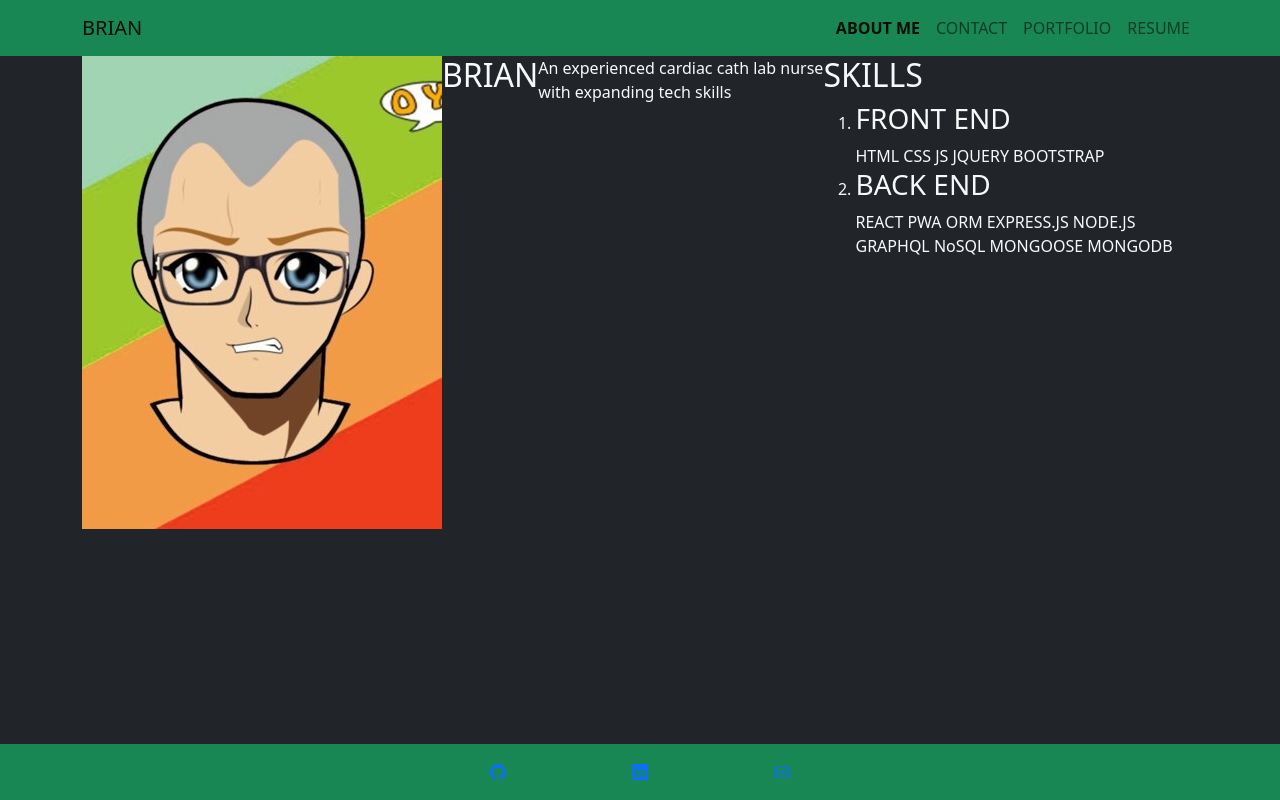
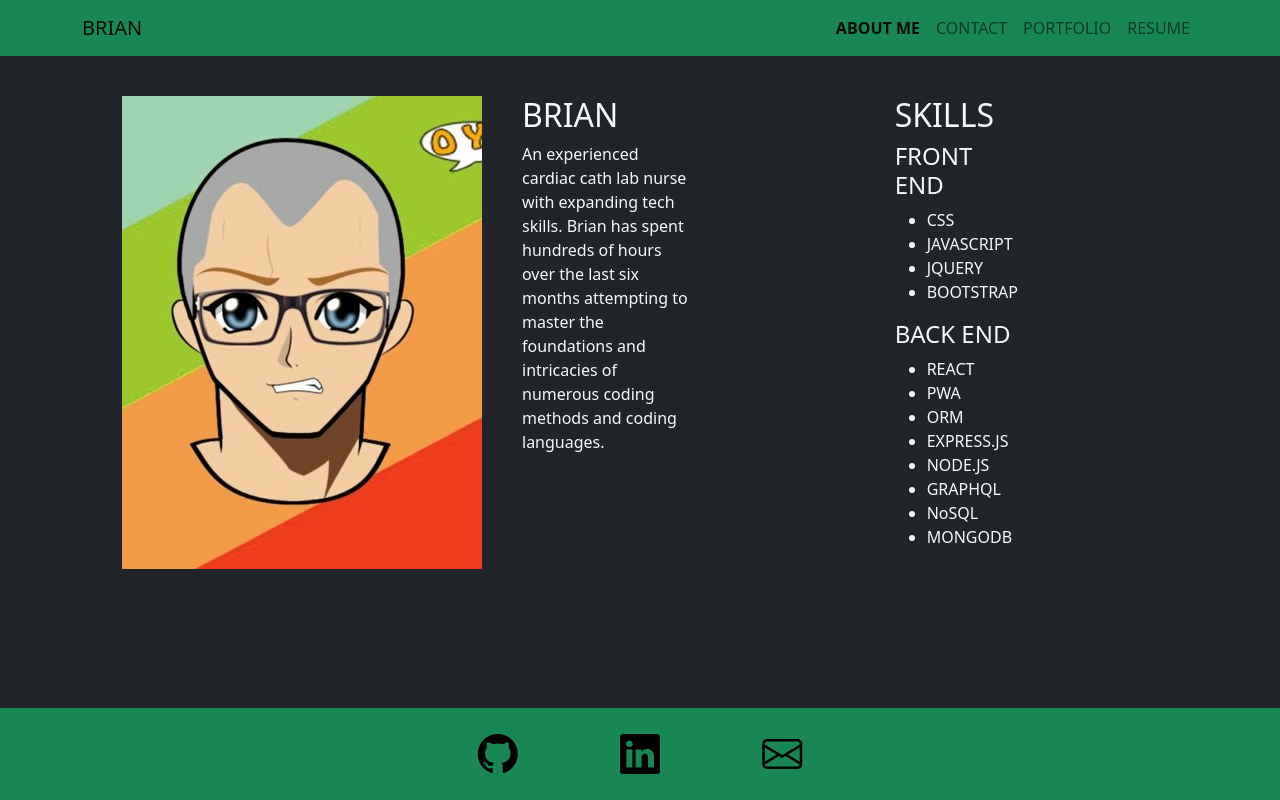
Before and after one commit to bjbci/portfolio-reactApp, a React (Create React App) app in the folder portfolio/: page / in a window 1280 px wide. Built offline with nearby package versions, Linux system fonts and the light colour scheme.

Commit message:
done with about page

```diff
--- a/portfolio/src/components/footer.js
+++ b/portfolio/src/components/footer.js
@@ -14,21 +14,33 @@ const Footer= ({view,setVIew})=>{
 }}>
 <a
  className="nav-link"
- href="#"
+ href="https://github.com/bjbci?tab=repositories"
 >
- <i className="bi bi-github"></i>
+ <i className="bi bi-github"
+ style={{
+    color:'black',
+    fontSize:'40px'
+ }}></i>
  </a>
 <a
  className="nav-link"
 href="#"
 >
-<i className="bi bi-linkedin"></i>
+<i className="bi bi-linkedin"
+ style={{
+    color:'black',
+    fontSize:'40px'
+ }}></i>
 </a>
 <a
  className="nav-link"
- href="#"
+ href="mailto:bajebi.bb@gmail.com"
  >
-<i className="bi bi-envelope" ></i>
+<i className="bi bi-envelope"
+ style={{
+    color:'black',
+    fontSize:'40px'
+ }} ></i>
  </a>
 </div>
 <div className="col">
--- a/portfolio/src/components/navbar.js
+++ b/portfolio/src/components/navbar.js
@@ -6,7 +6,7 @@ const Navbar= ({view, setView})=>{
 <nav className="navbar navbar-expand-lg navbar-light bg-success">
     <div className="container">
         <a className="navbar-brand" href="#">BRIAN</a>
-            <ul className="navbar-nav">
+            <div className="navbar-nav">
             <li className="nav-item">
                 <a
                     onClick={() =>setView('about')}
@@ -43,7 +43,7 @@ const Navbar= ({view, setView})=>{
                 RESUME
                 </a>
             </li>
-             </ul>
+             </div>
      </div>
 </nav>
     )
--- a/portfolio/src/pages/about.js
+++ b/portfolio/src/pages/about.js
@@ -8,27 +8,61 @@ const About= props=>{
     }}>
         <>
         <div className='avatar-img'>
-        <img alt="Avatar" src={Avatar}/>
-    </div>
+            <img alt="Avatar" src={Avatar}
+            style={{
+                margin:'40px'}}/>
+        </div>
         </>
         <>
-        <div className="about-me"></div>
+        <div className="about-me"
+         style={{
+            margin:'40px 0px 0px 0px',
+            padding:'0px'
+        }}>
+
+            <div>
             <h2>BRIAN</h2>
-            <div className="prompt"><p>An experienced cardiac cath lab nurse with expanding tech skills</p>
+                <div className="prompt">
+                    <p>An experienced cardiac cath lab nurse with expanding tech skills. Brian has spent hundreds of hours over the last six months attempting to master the foundations and intricacies of numerous coding methods and coding languages.</p>
+                </div>
+
+            </div>
         </div>
 
-        <div className="skills">
+
+        <div className="skills"
+        style={{
+            margin:'40px 80px 0px 180px',
+            padding:'0px 100px 0px 20px'
+        }}>
             <h2>SKILLS</h2>
-            <ol className="skills-list">
-                <li className="skill-items">
-                    <h3>FRONT END</h3>
-                    <span>HTML CSS JS JQUERY BOOTSTRAP</span>
-                </li>
-                <li className="skill-items">
-                    <h3>BACK END</h3>
-                    <span>REACT PWA ORM EXPRESS.JS NODE.JS GRAPHQL NoSQL MONGOOSE MONGODB</span>
-                </li>
-            </ol>
+            <div className="skills-list">
+                <div className="skill-items">
+                    <h4>FRONT END</h4>
+                    <ul>
+                    <li>CSS</li>
+                    <li>JAVASCRIPT</li>
+                    <li>JQUERY</li>
+                    <li>BOOTSTRAP</li>
+
+                    </ul>
+                </div>
+                <div className="skill-items">
+                    <h4>BACK END</h4>
+                    <ul>
+                    <li>REACT</li>
+                    <li>PWA</li>
+                    <li>ORM</li>
+                    <li>EXPRESS.JS</li>
+                    <li>NODE.JS</li>
+                    <li>GRAPHQL</li>
+                    <li>NoSQL</li>
+                    <li>MONGODB</li>
+
+                    </ul>
+
+                </div>
+            </div>
         </div>
         </>
     </div>
--- a/portfolio/src/pages/portfolio.js
+++ b/portfolio/src/pages/portfolio.js
@@ -15,7 +15,10 @@ const Portfolio= props=>{
     return (
         <div className="apps">
             <h1>MY PORTFOLIO</h1>
-            <div className="app-list">
+            <div className="app-list" style={{
+                display:"flex",
+                flexWrap:"wrap"
+            }}>
                 {allApps.map(()=>{
                     return <img alt={allApps.name} src={allApps.image}/>
                 })}
```
